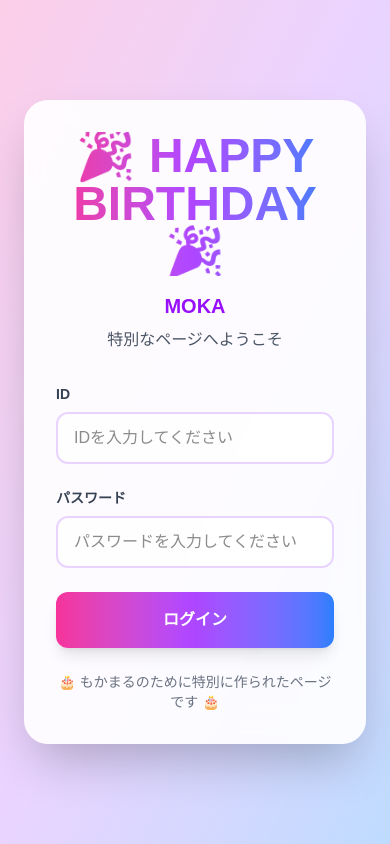
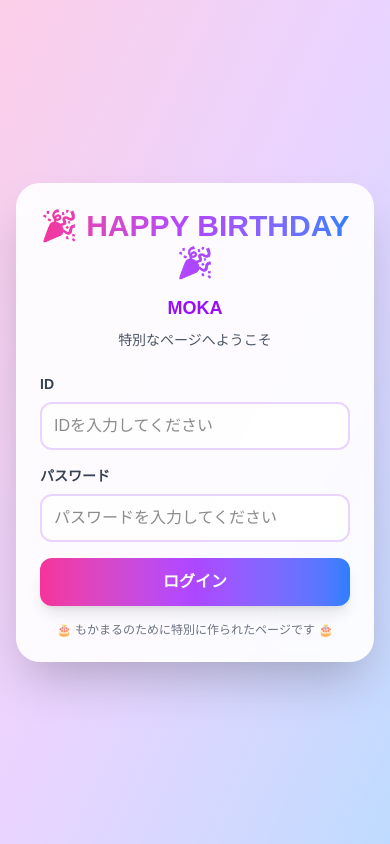
Before and after one commit to kimushun-65/HappyBirthdayMokamaru, a Next.js app: page / in a window 390 px wide. Built offline with nearby package versions, Linux system fonts and the light colour scheme.

Commit message:
レスポンシブ

```diff
--- a/src/app/page.tsx
+++ b/src/app/page.tsx
@@ -10,7 +10,13 @@ const ThreeScene = dynamic(() => import("@/components/ThreeScene"), {
 });
 
 export default function Home() {
-  const [isAuthenticated, setIsAuthenticated] = useState(false);
+  const [isAuthenticated, setIsAuthenticated] = useState(() => {
+    // Initialize from sessionStorage
+    if (typeof window !== 'undefined') {
+      return sessionStorage.getItem('isAuthenticated') === 'true';
+    }
+    return false;
+  });
   const [currentImageIndex, setCurrentImageIndex] = useState(0);
   const [sparkles, setSparkles] = useState<Array<{ id: number; x: number; y: number }>>([]);
   const [isPlaying, setIsPlaying] = useState(false);
@@ -126,14 +132,6 @@ export default function Home() {
     return () => audio.removeEventListener('ended', handleMusicEnd);
   }, []);
 
-  // Check if user is already authenticated
-  useEffect(() => {
-    const authStatus = sessionStorage.getItem('isAuthenticated');
-    if (authStatus === 'true') {
-      setIsAuthenticated(true);
-    }
-  }, []);
-
   const handleLogin = () => {
     sessionStorage.setItem('isAuthenticated', 'true');
     setIsAuthenticated(true);
@@ -176,12 +174,12 @@ export default function Home() {
 
       {/* Left side decorations */}
       <div className="absolute left-0 top-0 h-full w-1/4 pointer-events-none z-0">
-        <div className="absolute top-[10%] left-[10%] text-8xl animate-spin-slow">🎉</div>
-        <div className="absolute top-[25%] left-[15%] text-6xl animate-bounce" style={{ animationDuration: '2s' }}>🎈</div>
-        <div className="absolute top-[40%] left-[5%] text-7xl animate-pulse" style={{ animationDuration: '1.5s' }}>✨</div>
-        <div className="absolute top-[55%] left-[18%] text-9xl animate-bounce" style={{ animationDuration: '3s' }}>🎂</div>
-        <div className="absolute top-[70%] left-[8%] text-6xl animate-spin-slow">🎊</div>
-        <div className="absolute top-[85%] left-[12%] text-7xl animate-pulse" style={{ animationDuration: '2s' }}>🌟</div>
+        <div className="absolute top-[10%] left-[10%] text-4xl sm:text-6xl md:text-8xl animate-spin-slow">🎉</div>
+        <div className="absolute top-[25%] left-[15%] text-3xl sm:text-4xl md:text-6xl animate-bounce" style={{ animationDuration: '2s' }}>🎈</div>
+        <div className="absolute top-[40%] left-[5%] text-4xl sm:text-5xl md:text-7xl animate-pulse" style={{ animationDuration: '1.5s' }}>✨</div>
+        <div className="absolute top-[55%] left-[18%] text-5xl sm:text-7xl md:text-9xl animate-bounce" style={{ animationDuration: '3s' }}>🎂</div>
+        <div className="absolute top-[70%] left-[8%] text-3xl sm:text-4xl md:text-6xl animate-spin-slow">🎊</div>
+        <div className="absolute top-[85%] left-[12%] text-4xl sm:text-5xl md:text-7xl animate-pulse" style={{ animationDuration: '2s' }}>🌟</div>
 
         {/* Floating circles left */}
         {leftCircles.map((circle, i) => (
@@ -204,12 +202,12 @@ export default function Home() {
 
       {/* Right side decorations */}
       <div className="absolute right-0 top-0 h-full w-1/4 pointer-events-none z-0">
-        <div className="absolute top-[15%] right-[12%] text-8xl animate-spin-slow">🎁</div>
-        <div className="absolute top-[30%] right-[8%] text-7xl animate-bounce" style={{ animationDuration: '2.5s' }}>🎈</div>
-        <div className="absolute top-[45%] right-[15%] text-6xl animate-pulse" style={{ animationDuration: '1.8s' }}>💝</div>
-        <div className="absolute top-[60%] right-[10%] text-8xl animate-bounce" style={{ animationDuration: '3.5s' }}>🍰</div>
-        <div className="absolute top-[75%] right-[18%] text-7xl animate-spin-slow">🎪</div>
-        <div className="absolute top-[90%] right-[6%] text-9xl animate-pulse" style={{ animationDuration: '2.2s' }}>⭐</div>
+        <div className="absolute top-[15%] right-[12%] text-4xl sm:text-6xl md:text-8xl animate-spin-slow">🎁</div>
+        <div className="absolute top-[30%] right-[8%] text-4xl sm:text-5xl md:text-7xl animate-bounce" style={{ animationDuration: '2.5s' }}>🎈</div>
+        <div className="absolute top-[45%] right-[15%] text-3xl sm:text-4xl md:text-6xl animate-pulse" style={{ animationDuration: '1.8s' }}>💝</div>
+        <div className="absolute top-[60%] right-[10%] text-4xl sm:text-6xl md:text-8xl animate-bounce" style={{ animationDuration: '3.5s' }}>🍰</div>
+        <div className="absolute top-[75%] right-[18%] text-4xl sm:text-5xl md:text-7xl animate-spin-slow">🎪</div>
+        <div className="absolute top-[90%] right-[6%] text-5xl sm:text-7xl md:text-9xl animate-pulse" style={{ animationDuration: '2.2s' }}>⭐</div>
 
         {/* Floating circles right */}
         {rightCircles.map((circle, i) => (
@@ -250,19 +248,19 @@ export default function Home() {
       </div>
 
       {/* Text overlay at bottom 1/3 */}
-      <div className="absolute bottom-0 left-0 right-0 h-1/3 flex flex-col items-center justify-center z-20 pointer-events-none">
-        <h1 className="text-5xl md:text-8xl font-black text-center bg-gradient-to-r from-pink-500 via-purple-500 to-blue-500 bg-clip-text text-transparent animate-pulse drop-shadow-2xl [text-shadow:_0_0_30px_rgb(219_39_119_/_50%)]">
+      <div className="absolute bottom-0 left-0 right-0 h-1/3 flex flex-col items-center justify-center z-20 pointer-events-none px-4">
+        <h1 className="text-3xl sm:text-4xl md:text-6xl lg:text-8xl font-black text-center bg-gradient-to-r from-pink-500 via-purple-500 to-blue-500 bg-clip-text text-transparent animate-pulse drop-shadow-2xl [text-shadow:_0_0_30px_rgb(219_39_119_/_50%)] leading-tight">
           HAPPY BIRTHDAY
         </h1>
-        <h2 className="text-6xl md:text-9xl font-black text-center mt-2 bg-gradient-to-r from-yellow-400 via-pink-500 to-purple-600 bg-clip-text text-transparent animate-bounce drop-shadow-2xl [text-shadow:_0_0_40px_rgb(236_72_153_/_60%)]">
+        <h2 className="text-4xl sm:text-5xl md:text-7xl lg:text-9xl font-black text-center mt-1 sm:mt-2 bg-gradient-to-r from-yellow-400 via-pink-500 to-purple-600 bg-clip-text text-transparent animate-bounce drop-shadow-2xl [text-shadow:_0_0_40px_rgb(236_72_153_/_60%)] leading-tight">
           MOKA
         </h2>
 
-        <div className="flex justify-center gap-4 mt-6">
+        <div className="flex justify-center gap-2 sm:gap-3 md:gap-4 mt-3 sm:mt-4 md:mt-6">
           {['🎉', '🎂', '🎈', '✨', '🎊'].map((emoji, i) => (
             <span
               key={i}
-              className="text-5xl animate-bounce"
+              className="text-2xl sm:text-3xl md:text-4xl lg:text-5xl animate-bounce"
               style={{
                 animationDelay: `${i * 0.1}s`,
                 animationDuration: '1s',
@@ -277,15 +275,15 @@ export default function Home() {
       {/* Music player button */}
       <button
         onClick={toggleMusic}
-        className="fixed top-6 right-6 z-30 pointer-events-auto bg-pink-500 hover:bg-pink-600 text-white rounded-full p-4 shadow-2xl transition-all duration-300 hover:scale-110 active:scale-95"
+        className="fixed top-4 right-4 sm:top-6 sm:right-6 z-30 pointer-events-auto bg-pink-500 hover:bg-pink-600 text-white rounded-full p-3 sm:p-4 shadow-2xl transition-all duration-300 active:scale-95"
         aria-label="Toggle music"
       >
         {isPlaying ? (
-          <svg className="w-8 h-8" fill="currentColor" viewBox="0 0 24 24">
+          <svg className="w-6 h-6 sm:w-8 sm:h-8" fill="currentColor" viewBox="0 0 24 24">
             <path d="M6 4h4v16H6V4zm8 0h4v16h-4V4z" />
           </svg>
         ) : (
-          <svg className="w-8 h-8" fill="currentColor" viewBox="0 0 24 24">
+          <svg className="w-6 h-6 sm:w-8 sm:h-8" fill="currentColor" viewBox="0 0 24 24">
             <path d="M8 5v14l11-7z" />
           </svg>
         )}
--- a/src/components/LoginPage.tsx
+++ b/src/components/LoginPage.tsx
@@ -26,19 +26,19 @@ export default function LoginPage({ onLogin }: LoginPageProps) {
   };
 
   return (
-    <div className="min-h-screen flex items-center justify-center bg-gradient-to-br from-pink-200 via-purple-200 to-blue-200 relative overflow-hidden">
+    <div className="min-h-screen flex items-center justify-center bg-gradient-to-br from-pink-200 via-purple-200 to-blue-200 relative overflow-hidden p-4">
       {/* Login card */}
-      <div className="relative z-10 w-full max-w-md px-6">
-        <div className={`bg-white/90 backdrop-blur-lg rounded-3xl shadow-2xl p-8 transform transition-all duration-300 ${isShaking ? 'animate-shake' : ''}`}>
-          <div className="text-center mb-8">
-            <h1 className="text-5xl font-black mb-4 bg-gradient-to-r from-pink-500 via-purple-500 to-blue-500 bg-clip-text text-transparent">
+      <div className="relative z-10 w-full max-w-md">
+        <div className={`bg-white/90 backdrop-blur-lg rounded-3xl shadow-2xl p-6 sm:p-8 transform transition-all duration-300 ${isShaking ? 'animate-shake' : ''}`}>
+          <div className="text-center mb-6 sm:mb-8">
+            <h1 className="text-3xl sm:text-4xl md:text-5xl font-black mb-3 sm:mb-4 bg-gradient-to-r from-pink-500 via-purple-500 to-blue-500 bg-clip-text text-transparent leading-tight">
               🎉 HAPPY BIRTHDAY 🎉
             </h1>
-            <p className="text-xl font-bold text-purple-600 mb-2">MOKA</p>
-            <p className="text-gray-600">特別なページへようこそ</p>
+            <p className="text-lg sm:text-xl font-bold text-purple-600 mb-2">MOKA</p>
+            <p className="text-sm sm:text-base text-gray-600">特別なページへようこそ</p>
           </div>
 
-          <form onSubmit={handleSubmit} className="space-y-6">
+          <form onSubmit={handleSubmit} className="space-y-4 sm:space-y-6">
             <div>
               <label htmlFor="id" className="block text-sm font-bold text-gray-700 mb-2">
                 ID
@@ -48,7 +48,7 @@ export default function LoginPage({ onLogin }: LoginPageProps) {
                 id="id"
                 value={id}
                 onChange={(e) => setId(e.target.value)}
-                className="w-full px-4 py-3 rounded-xl border-2 border-purple-200 focus:border-purple-500 focus:outline-none transition-colors bg-white/80"
+                className="w-full px-3 sm:px-4 py-2.5 sm:py-3 text-base rounded-xl border-2 border-purple-200 focus:border-purple-500 focus:outline-none transition-colors bg-white/80"
                 placeholder="IDを入力してください"
                 required
               />
@@ -63,28 +63,28 @@ export default function LoginPage({ onLogin }: LoginPageProps) {
                 id="password"
                 value={password}
                 onChange={(e) => setPassword(e.target.value)}
-                className="w-full px-4 py-3 rounded-xl border-2 border-purple-200 focus:border-purple-500 focus:outline-none transition-colors bg-white/80"
+                className="w-full px-3 sm:px-4 py-2.5 sm:py-3 text-base rounded-xl border-2 border-purple-200 focus:border-purple-500 focus:outline-none transition-colors bg-white/80"
                 placeholder="パスワードを入力してください"
                 required
               />
             </div>
 
             {error && (
-              <div className="bg-red-100 border-2 border-red-400 text-red-700 px-4 py-3 rounded-xl text-center animate-pulse">
+              <div className="bg-red-100 border-2 border-red-400 text-red-700 px-3 sm:px-4 py-2.5 sm:py-3 rounded-xl text-center animate-pulse text-sm sm:text-base">
                 {error}
               </div>
             )}
 
             <button
               type="submit"
-              className="w-full bg-gradient-to-r from-pink-500 via-purple-500 to-blue-500 text-white font-bold py-4 px-6 rounded-xl shadow-lg hover:shadow-xl transform hover:scale-105 active:scale-95 transition-all duration-300"
+              className="w-full bg-gradient-to-r from-pink-500 via-purple-500 to-blue-500 text-white font-bold py-3 sm:py-4 px-4 sm:px-6 rounded-xl shadow-lg hover:shadow-xl transform active:scale-95 transition-all duration-300 text-base sm:text-lg"
             >
               ログイン
             </button>
           </form>
 
-          <div className="mt-6 text-center">
-            <p className="text-sm text-gray-500">
+          <div className="mt-4 sm:mt-6 text-center">
+            <p className="text-xs sm:text-sm text-gray-500">
               🎂 もかまるのために特別に作られたページです 🎂
             </p>
           </div>
```
